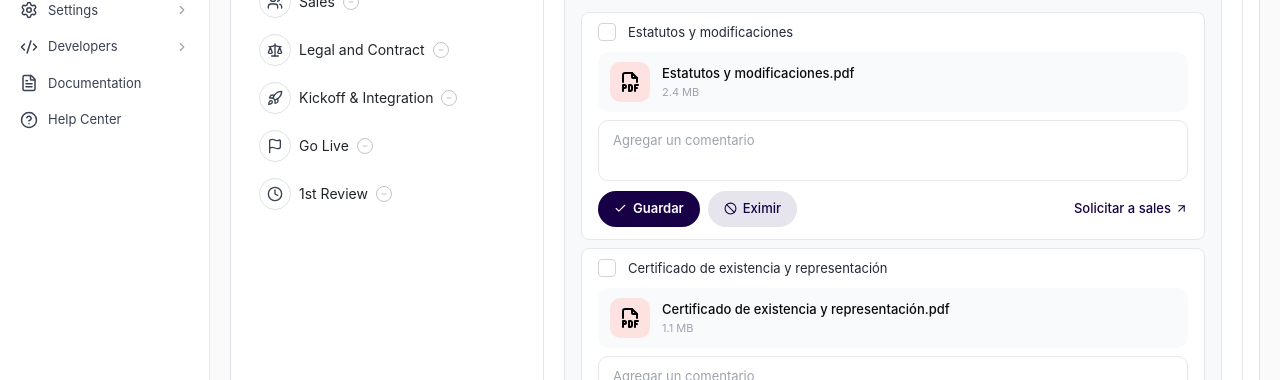
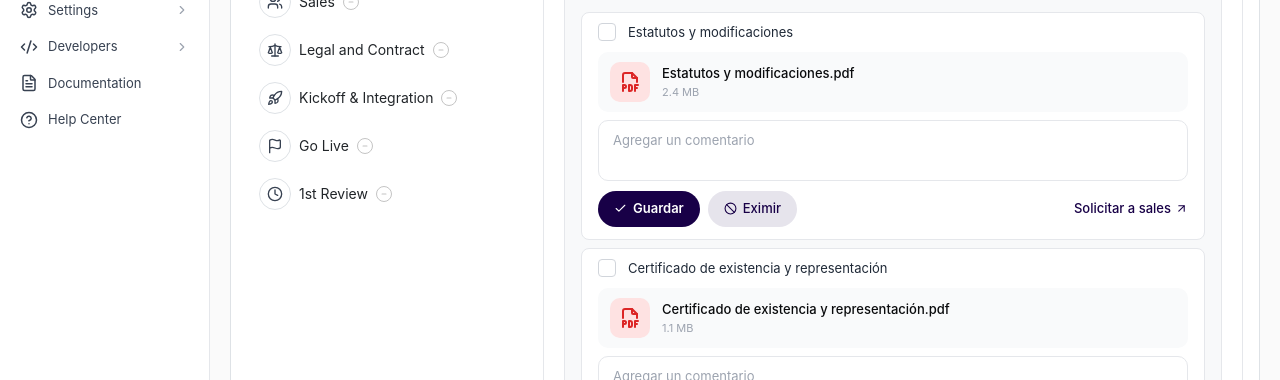
Before and after one commit to Florenciavitacarino/akua-clients, a React (Vite) app: page /clients/1 in a window 1280 px wide. Both pictures are taken after a click on the button "Editar". Shown: the part 352-732 px from the top of the page. Built offline with nearby package versions, Linux system fonts and the light colour scheme.

Commit message:
Inline PDF SVG with stroke #DC2626 red color

```diff
--- a/src/pages/ClientDetailPage.jsx
+++ b/src/pages/ClientDetailPage.jsx
@@ -323,7 +323,14 @@ function TagPills({ label, values = [] }) {
 function PdfFileIcon() {
   return (
     <div className="w-[40px] h-[40px] rounded-[10px] bg-[#FEE2E2] flex items-center justify-center shrink-0">
-      <img src="/file-type-pdf.svg" alt="PDF" className="w-[24px] h-[24px]" />
+      <svg width="24" height="24" viewBox="0 0 24 24" fill="none" stroke="#DC2626" strokeWidth="2" strokeLinecap="round" strokeLinejoin="round">
+        <path d="M14 3v4a1 1 0 0 0 1 1h4" />
+        <path d="M5 12v-7a2 2 0 0 1 2 -2h7l5 5v4" />
+        <path d="M5 18h1.5a1.5 1.5 0 0 0 0 -3h-1.5v6" />
+        <path d="M17 18h2" />
+        <path d="M20 15h-3v6" />
+        <path d="M11 15v6h1a2 2 0 0 0 2 -2v-2a2 2 0 0 0 -2 -2h-1" />
+      </svg>
     </div>
   )
 }
```
